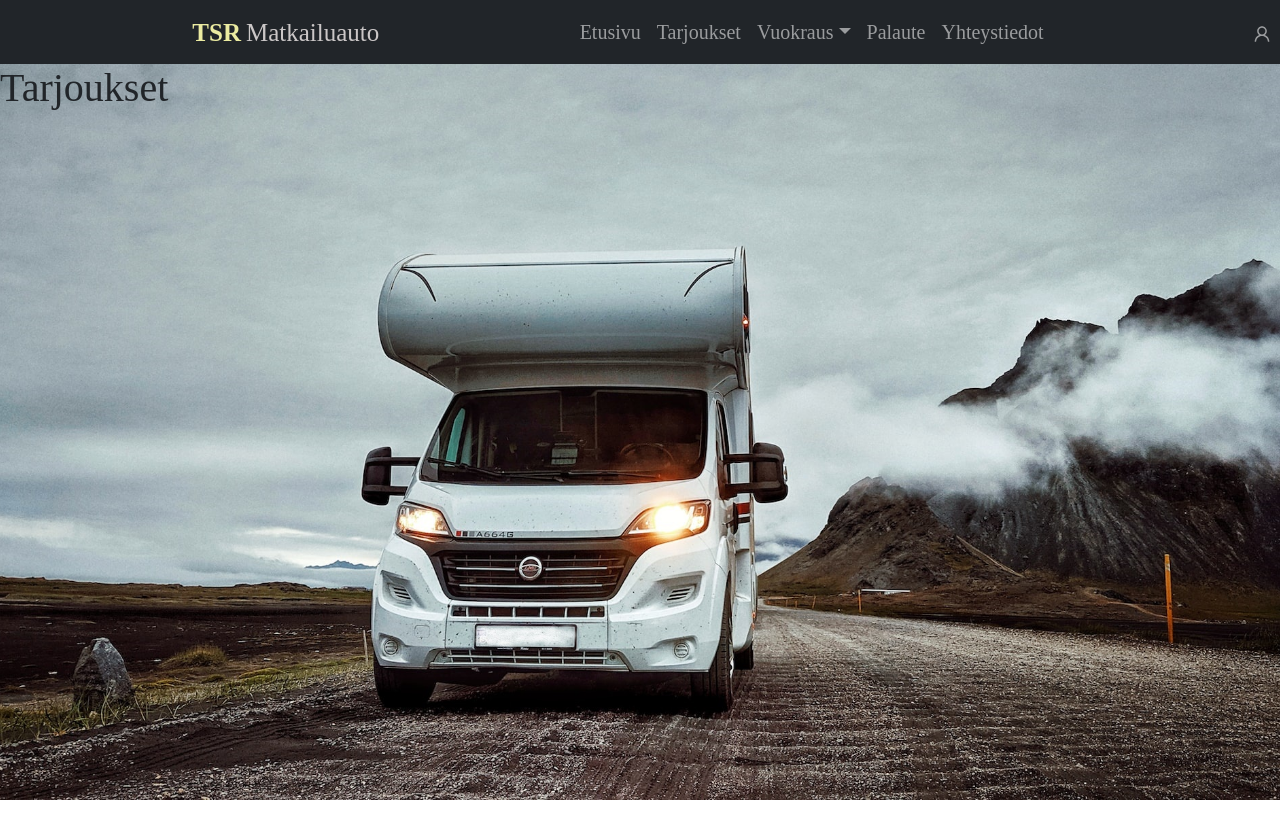
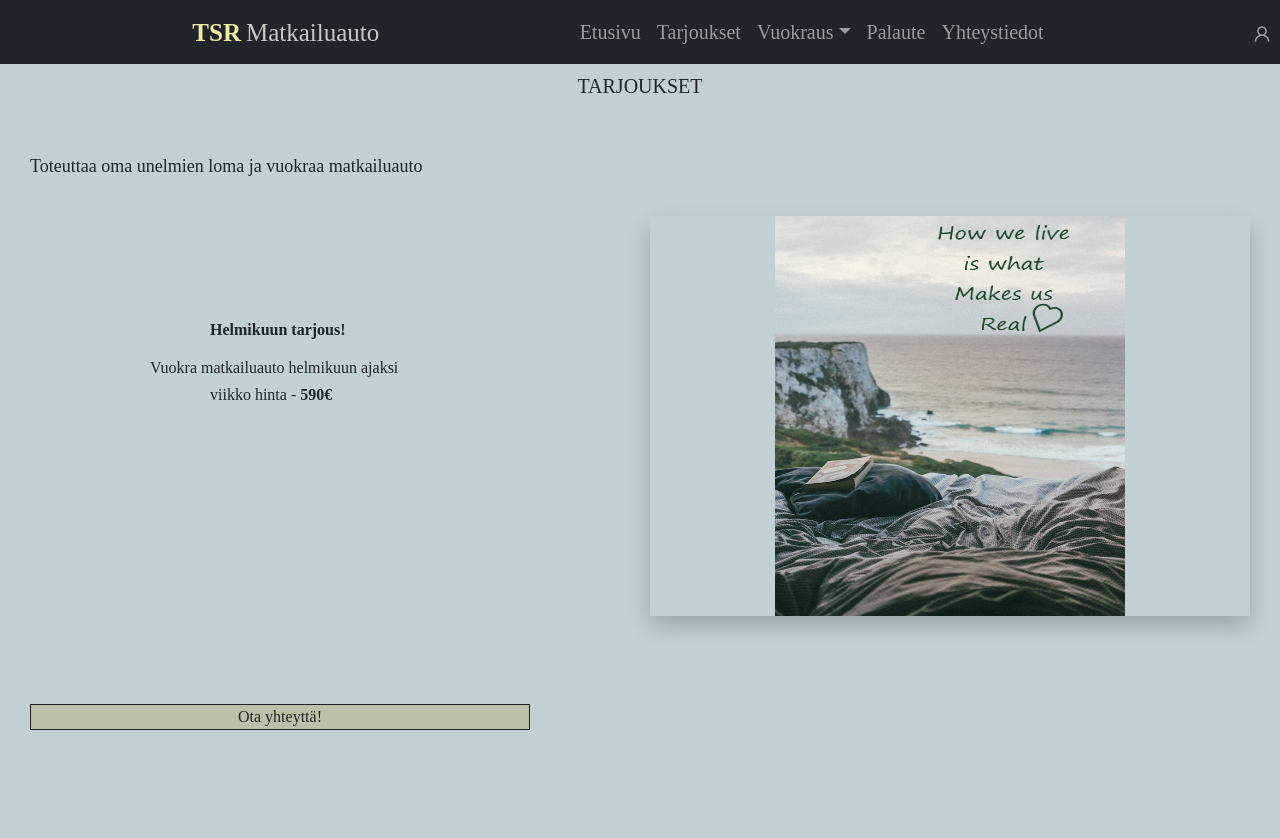
Before and after one commit to JuhoHassi/karavaani, a React (Create React App) app: page /Tarjoukset in a window 1280 px wide. Shown: the top 838 px of the page. Before the commit the page ends 800 px from the top, so only its background shows below. Built offline with nearby package versions, Linux system fonts and the light colour scheme.

Commit message:
Todeutettu tarjoukset sivu

```diff
--- a/src/App.css
+++ b/src/App.css
@@ -96,6 +96,21 @@
   padding-top: 10px;
   font-size: 20px;
   text-align: center;
+}
+
+
+/*----- TARJOUKSET -----*/
+.tarjousPic{
+  width: 100%;
+  height: 100%;
+  background-image: url('./img/dream.jpg');
+  background-size: 350px 420px;
+  background-repeat: no-repeat;
+  background-position: center;
+}
+.tarjousTxt{
+  margin-top: 40px;
+  font-size: 18px;
 }
 
 
--- a/src/Tarjoukset.jsx
+++ b/src/Tarjoukset.jsx
@@ -1,9 +1,40 @@
 import './App.css'
-import React, {useState} from 'react'
+import React from 'react'
+import NavLink from 'react-bootstrap/esm/NavLink'
+import { BrowserRouter as Router, Switch , Route} from 'react-router-dom'
+import Yhteystiedot from './Yhteystiedot'
 
 const Tarjoukset = () => {
     return (
-        <h1>Tarjoukset</h1>
+        <>
+        <div className='divYht'>
+            <h1 className='titleName'>TARJOUKSET</h1>
+            <div className='divInfo'>
+                <div className='divInfo-item'>
+                    <h4 className='tarjousTxt'>Toteuttaa oma unelmien loma ja vuokraa matkailuauto</h4>
+                    <p style={{marginLeft: '180px', marginTop: '140px'}}>Helmikuun tarjous!</p>
+                    <h5 style={{marginLeft: '120px'}}>Vuokra matkailuauto helmikuun ajaksi</h5>
+                    <h5 style={{marginLeft: '180px', marginBottom:'300px'}}>viikko hinta - <b>590€</b></h5>
+
+
+                    <Router>
+                        <NavLink href='/Yhteystiedot' className='tiedotBtn' style={{marginRight: '100px'}}>Ota yhteyttä!</NavLink>
+                        <Switch>
+                            <Route path="/Yhteystiedot">
+                                <Yhteystiedot/>
+                            </Route>
+                        </Switch>
+                    </Router>
+                </div>
+
+                <div className='divInfo-item'>
+                    <div className='container-slider'>
+                        <div className='tarjousPic'></div>
+                    </div>
+                </div>
+            </div>
+        </div>
+        </>
     )
 }
 
```
Also changed, not shown: src/img/dream.jpg (added).
